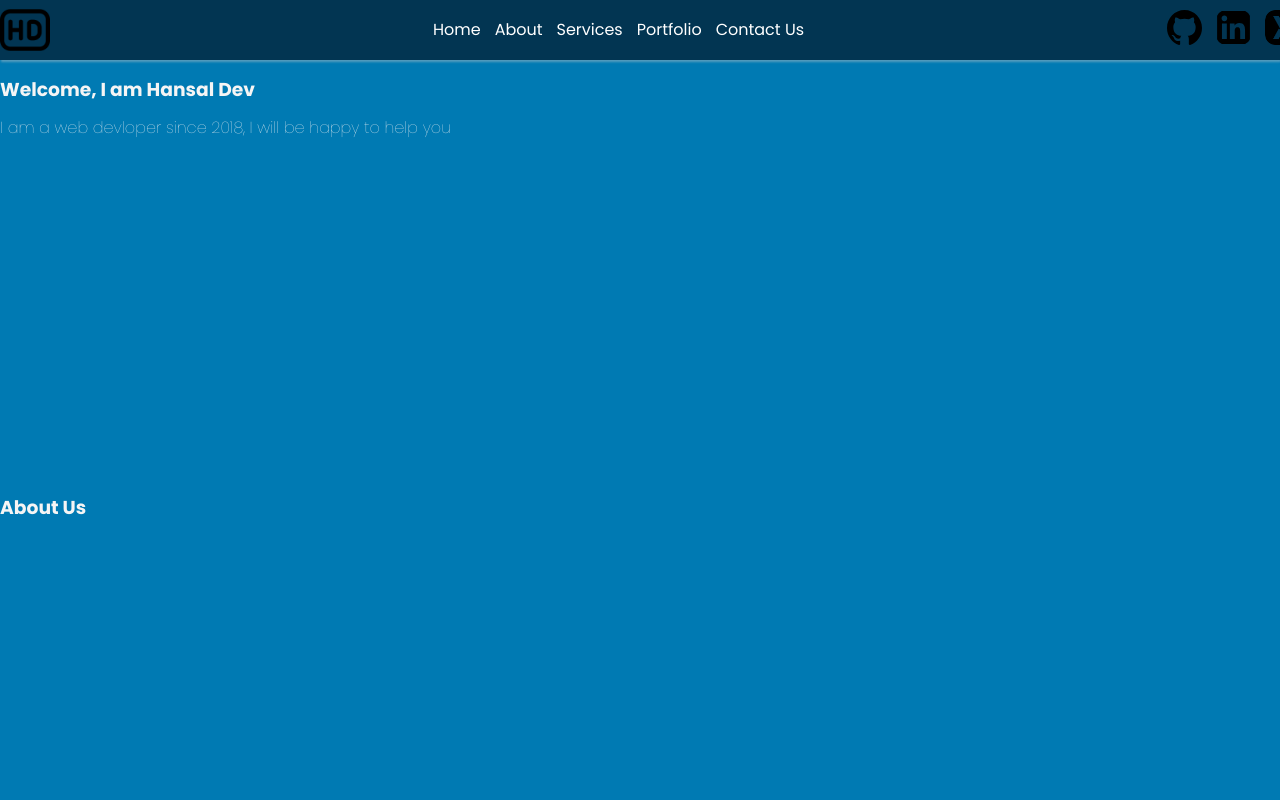
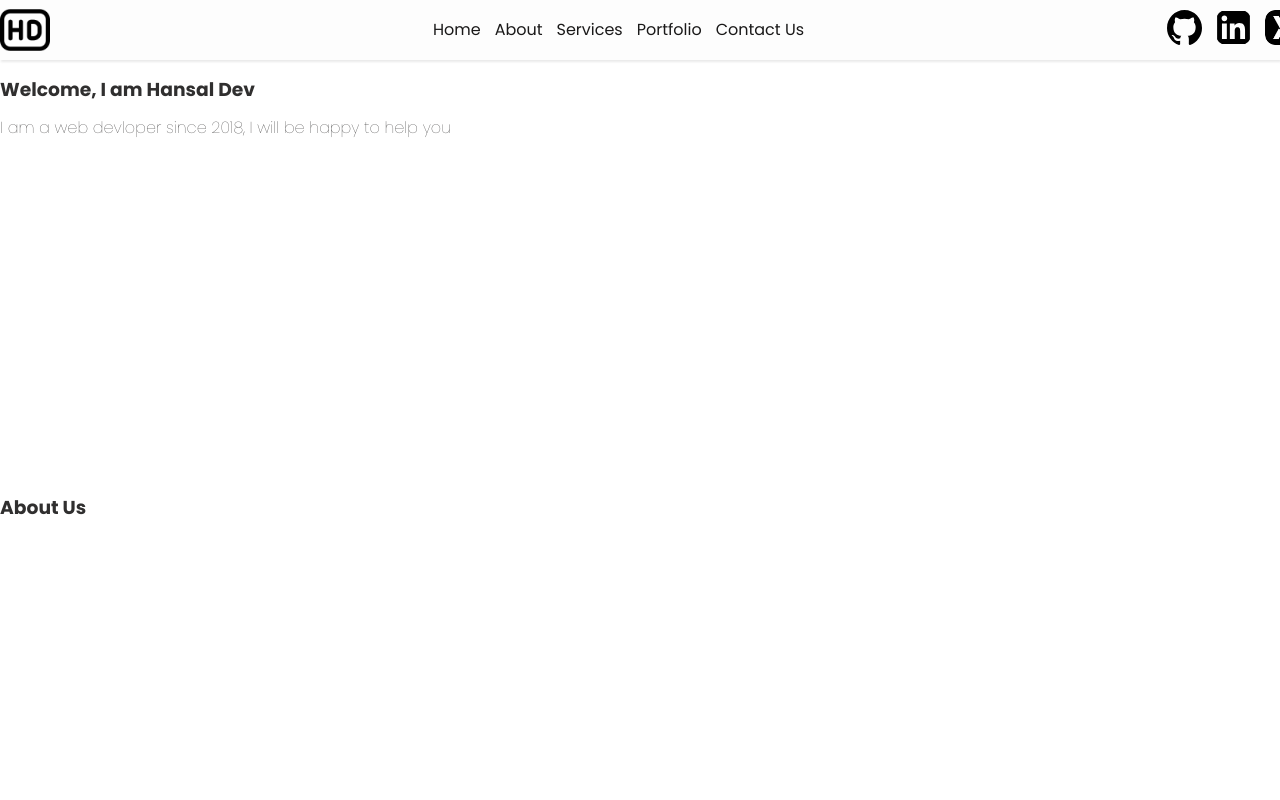
Before and after one commit to hansaldev/portfolio, a plain HTML site: page index.html in a window 1280 px wide. Shown: the top 800 px of the page. Drawn offline with Linux system fonts and the light colour scheme.

```diff
--- a/assets/css/style.css
+++ b/assets/css/style.css
@@ -1,17 +1,17 @@
 /* GLOBAL */
 :root {
     scroll-behavior: smooth;
-    --bg-primary: #007ab3;
-    --bg-secondary: #023552;
+    --bg-primary: #ffffff;
+    --bg-secondary: #fdfdfd;
     --bg-warning: #aa9f09;
     --bg-danger: #bb0f0f;
     --bg-transparent: #00000000;
     --accent-primary: #f80606;
     --accent-secondary: #ffc400;
     --accent-info: #05ff12cb;
-    --text-primary: #fff;
-    --text-secondary: #f5f5f5;
-    --text-dark: #121312;
+    --text-primary: #1a1919;
+    --text-secondary: #302f2f;
+    --text-dark: #000000;
 }
 
 body {
```
Also changed, not shown: 1 other file.
